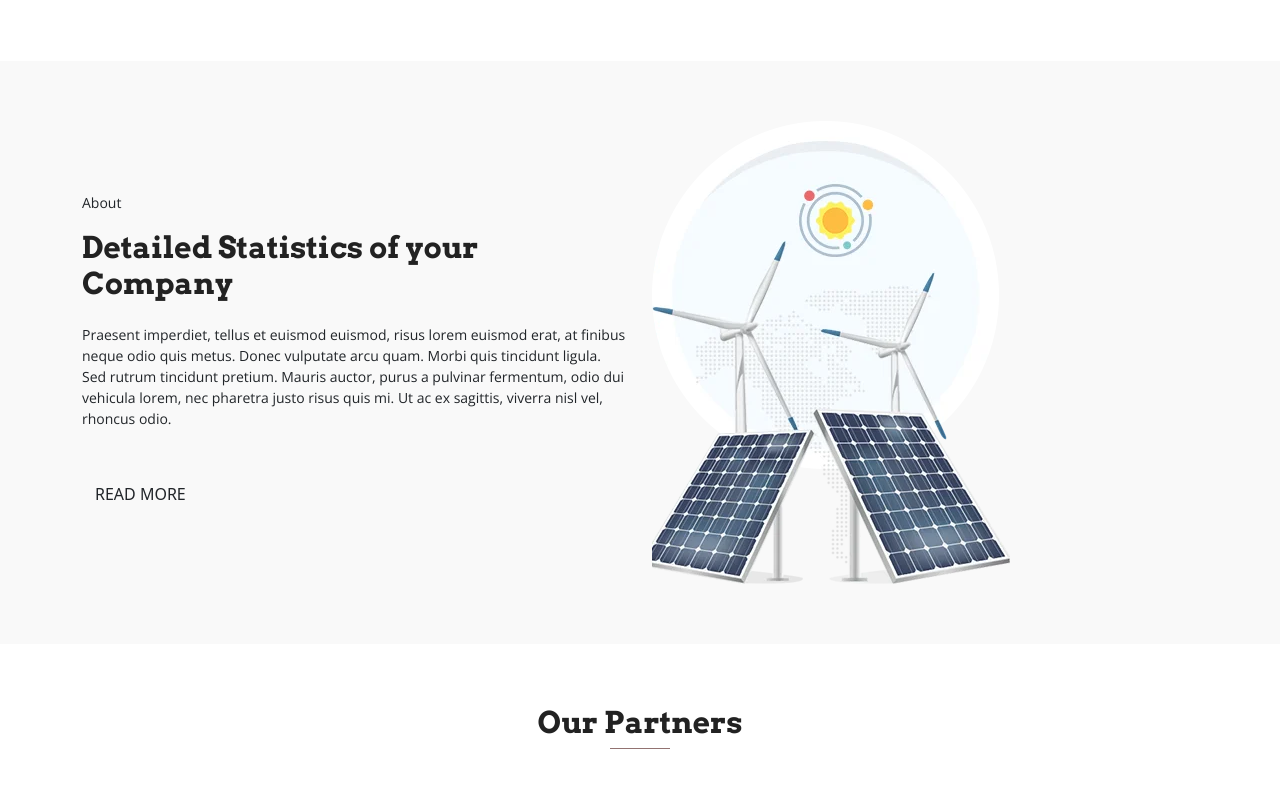
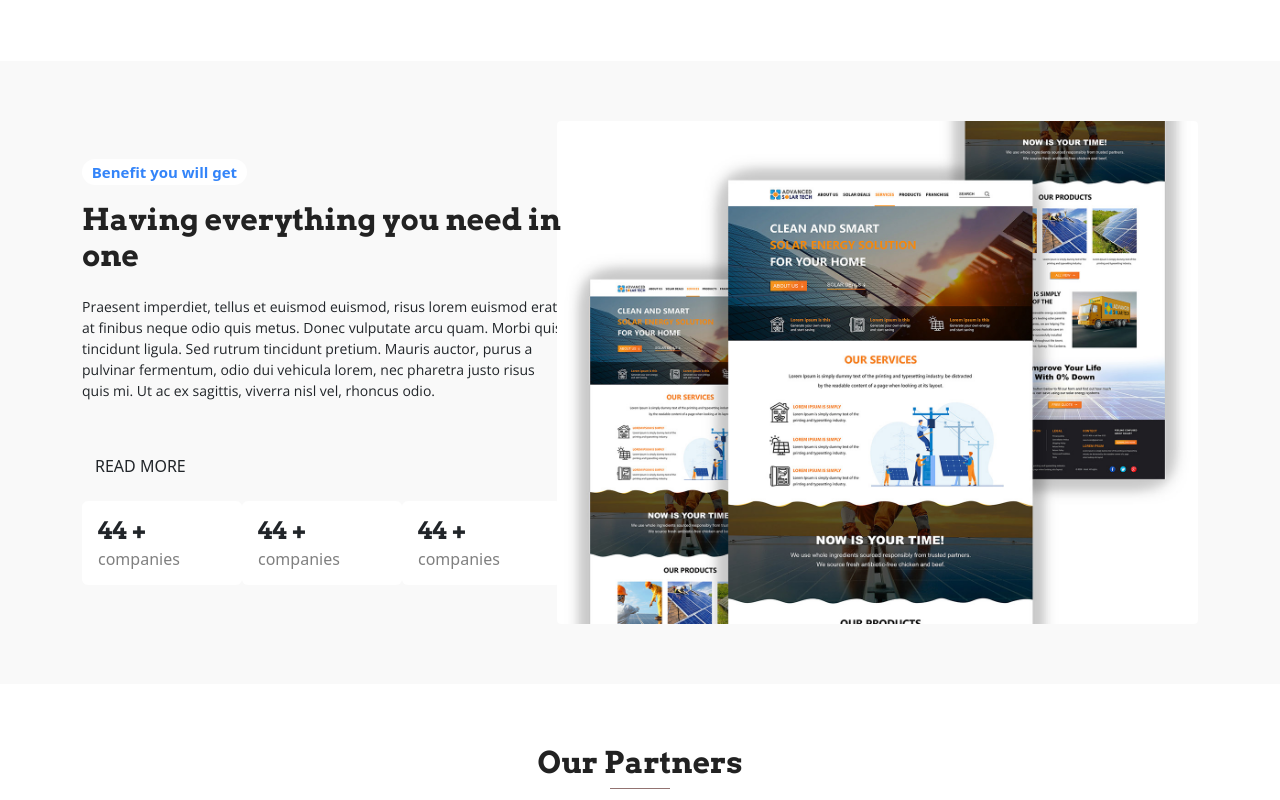
Before and after one commit to OnsHadriche/EnergyWeb, a React (Vite) app: page / in a window 1280 px wide. Shown: the part 1080-1880 px from the top of the page. Built offline with nearby package versions, Linux system fonts and the light colour scheme.

Commit message:
Configure and add a new component to the AboutSection on the home page.

```diff
--- a/src/Layouts/AboutSection.jsx
+++ b/src/Layouts/AboutSection.jsx
@@ -1,30 +1,55 @@
-import "./../assets/css/main.css"
+import CardStatics from "../components/CardStatics";
+import "./../assets/css/main.css";
+
 export const AboutSection = () => {
   return (
     <div className="about-area section-padding bg-gray">
       <div className="container">
         <div className="row">
-        <div className="col-lg-6 col-md-12 col-xs-12 info">
+          <div className="col-lg-5 col-md-12 col-xs-12 info">
             <div className="about-wrapper wow fadeInLeft" data-wow-delay="0.3s">
               <div>
                 <div className="site-heading">
-                <p className="mb-3">About </p>
-                <h2 className="section-title">Detailed Statistics of your Company</h2>
+                  <span className="badge rounded-pill text-bg-badge mb-3">
+                    Benefit you will get
+                  </span>
+                  <h2 className="section-title">
+                    Having everything you need in one
+                  </h2>
                 </div>
                 <div className="content">
                   <p>
-                  Praesent imperdiet, tellus et euismod euismod, risus lorem euismod erat, at finibus neque odio quis metus. Donec vulputate arcu quam. Morbi quis tincidunt ligula. Sed rutrum tincidunt pretium. Mauris auctor, purus a pulvinar fermentum, odio dui vehicula lorem, nec pharetra justo risus quis mi. Ut ac ex sagittis, viverra nisl vel, rhoncus odio.
+                    Praesent imperdiet, tellus et euismod euismod, risus lorem
+                    euismod erat, at finibus neque odio quis metus. Donec
+                    vulputate arcu quam. Morbi quis tincidunt ligula. Sed rutrum
+                    tincidunt pretium. Mauris auctor, purus a pulvinar
+                    fermentum, odio dui vehicula lorem, nec pharetra justo risus
+                    quis mi. Ut ac ex sagittis, viverra nisl vel, rhoncus odio.
                   </p>
-                <a href="#" className="btn btn-common mt-3">Read More</a>
+                  <a href="#" className="btn btn-common mt-3">
+                    Read More
+                  </a>
+                </div>
+                <div className="d-flex">
+                  <CardStatics />
+                  <CardStatics />
+                  <CardStatics />
                 </div>
               </div>
             </div>
           </div>
-        <div className="col-lg-6 col-md-12 col-xs-12 wow fadeInRight" data-wow-delay="0.3s">
-          <img className="img-fluid" src="/src/assets/images/service.webp" alt="" />
+          <div
+            className="col-lg-7 col-md-12 col-xs-12 wow fadeInRight  "
+            data-wow-delay="0.3s"
+          >
+            <img
+              className="img-fluid"
+              src="/src/assets/images/platform.jpg"
+              alt="Description of the image"
+            />
           </div>
         </div>
       </div>
     </div>
-  )
-}
+  );
+};
--- a/src/assets/css/main.css
+++ b/src/assets/css/main.css
@@ -506,7 +506,11 @@ hr {
 .about-area .content p {
   margin-bottom: 30px;
 }
-
+.about-area .text-bg-badge {
+  color: #3384f9;
+  background-color: white;
+  font-size: 15px;
+}
 #cta {
   padding: 30px 0;
 }
--- /dev/null
+++ b/src/components/CardStatics.jsx
@@ -0,0 +1,14 @@
+const CardStatics = () => {
+    return (
+      <div className="card mt-3 border border-0 rounded bg-gray" style={{ width: '10rem' }}>
+        <div className="card-body me-0 ">
+          <h4 className="card-title">44 +</h4>
+          <h6 className="card-subtitle fs-text-6 text-black-50">
+            companies
+          </h6>
+        </div>
+      </div>
+    );
+  };
+
+  export default CardStatics;
--- a/src/pages/Home.jsx
+++ b/src/pages/Home.jsx
@@ -51,9 +51,10 @@ const Home = () => {
         <div className="container">
           <div className="section-header text-center">
             <h2 className="section-title wow fadeInDown" data-wow-delay="0.3s">
-              Pricing
+              Choose your right plan!
             </h2>
             <div className="shape wow fadeInDown" data-wow-delay="0.3s"></div>
+            <p>Select from best plans, ensuring a perfect match</p>
           </div>
           <div className="row">
             <div className="col-lg-4 col-md-6 col-xs-12">
```
Also changed, not shown: src/assets/images/platform.jpg (added). Lines whose indentation alone changed are shown as unchanged.
